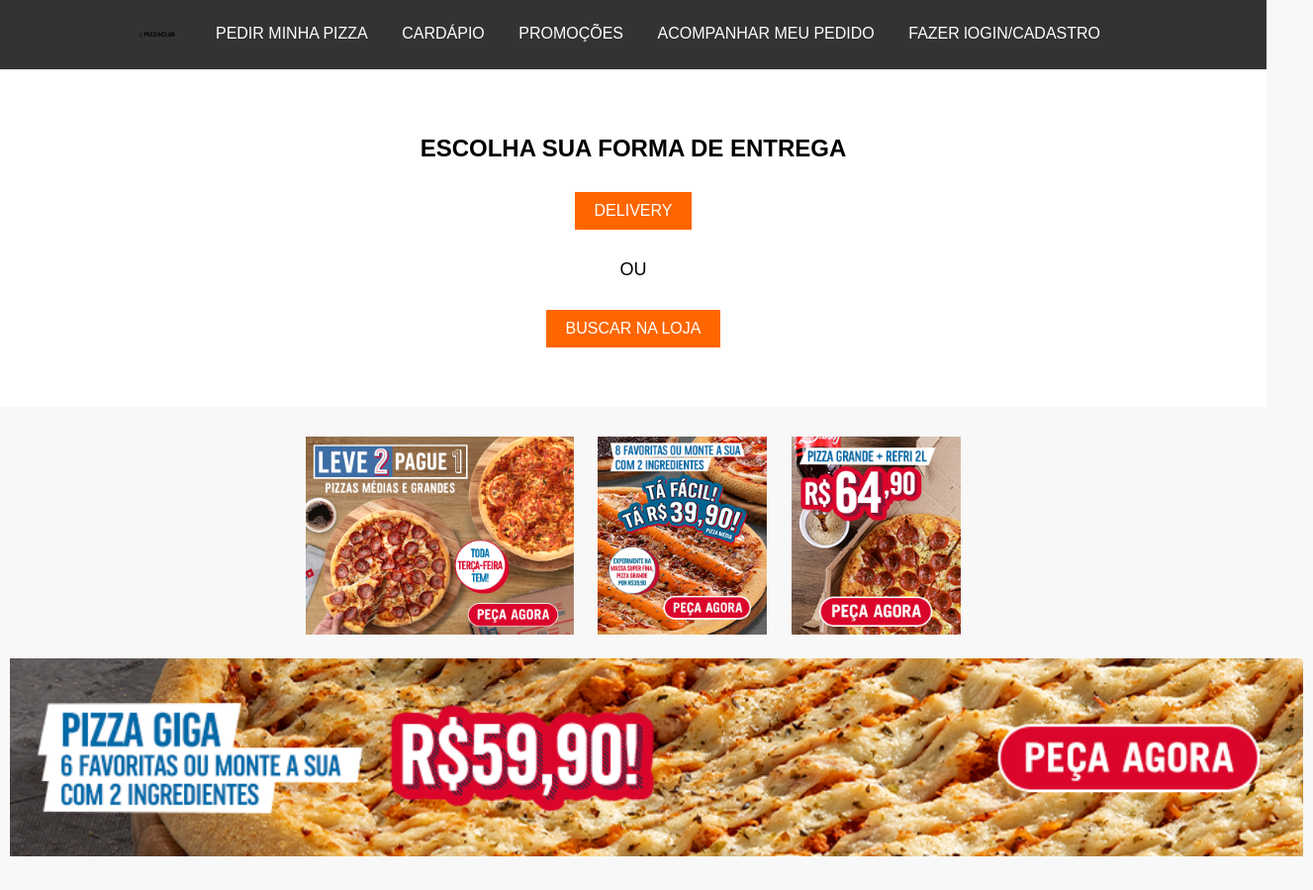
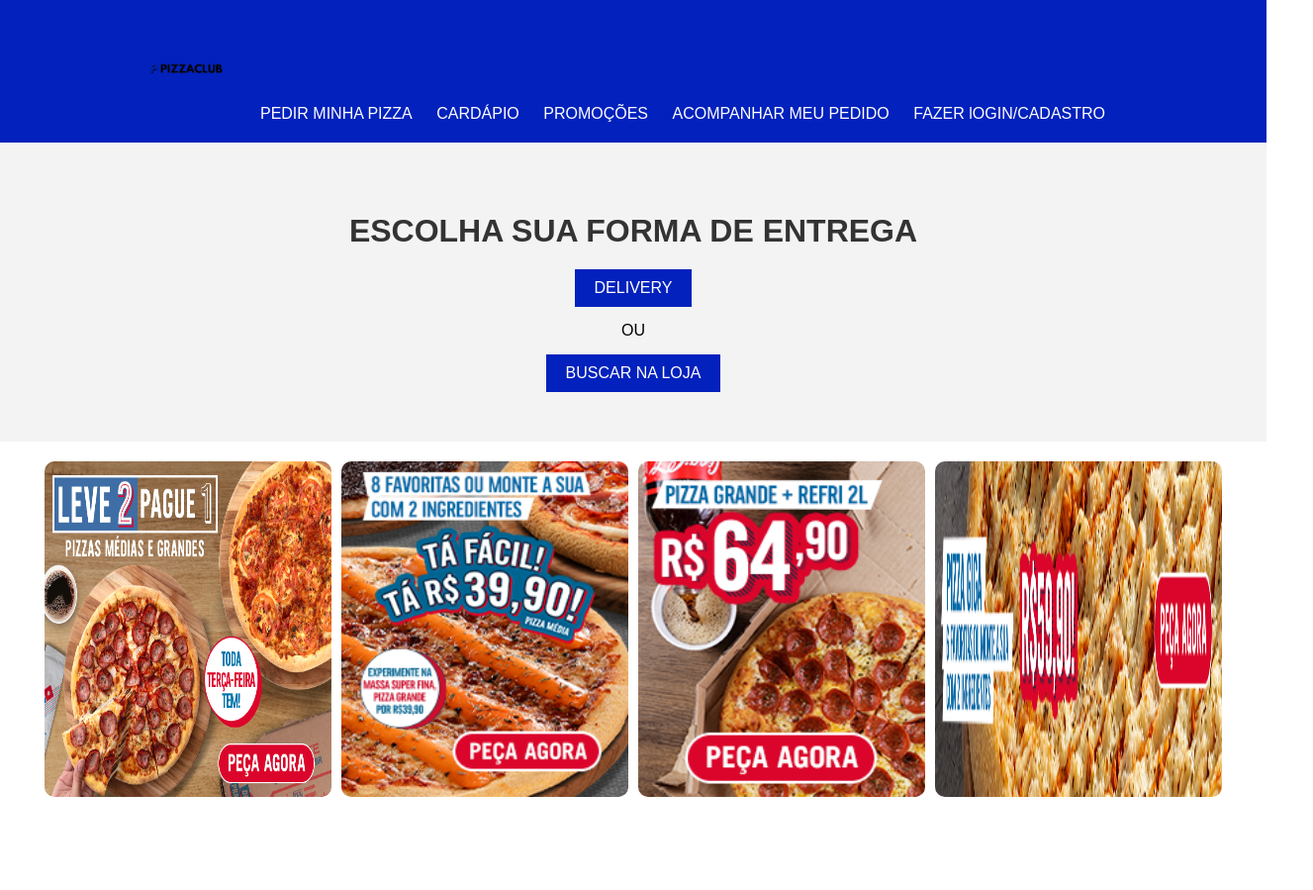
Before and after one commit to Douglas-Marcondes/PPizzaClub, a plain HTML site: page index.html in a window 1280 px wide. Shown: the whole page at 99% size, 1327 px wide, since content can reach past the window. After the commit the page ends 825 px from the top, so only its background shows below. Drawn offline with Linux system fonts and the light colour scheme.

Commit message:
Update index.css

```diff
--- a/index.css
+++ b/index.css
@@ -2,64 +2,64 @@ body {
     font-family: Arial, sans-serif;
     margin: 0;
     padding: 0;
-    background-color: #f8f8f8;
+    box-sizing: border-box;
 }
 
 .cabecalho {
-    background-color: #333;
-    padding: 10px 0;
+    background-color: #0221bd;
+    padding: 20px 0;
     text-align: center;
 }
 
 .cabecalho a {
     color: white;
     text-decoration: none;
-    margin: 0 15px;
+    margin: 0 10px;
     font-size: 16px;
 }
 
-.cabecalho .logo1 {
-    height: 50px;
-    vertical-align: middle;
-}
-
-.cabecalho .logo2 {
-    height: 30px;
-    vertical-align: middle;
+.logo1,
+.logo2 {
+    width: 100px; /* Tamanho das logos */
 }
 
 .parte1 {
+    background-color: #f3f3f3; /* Fundo cinza claro */
     text-align: center;
     padding: 50px 0;
-    background-color: #fff;
 }
 
 .parte1 h1 {
-    font-size: 24px;
+    color: #333333; /* Cor do texto */
     margin-bottom: 20px;
 }
 
 .parte1 button {
-    background-color: #ff6600;
+    background-color: #0221bd; /* Cor do botão vermelho */
     color: white;
     border: none;
     padding: 10px 20px;
-    margin: 10px;
+    margin: 0 10px;
     cursor: pointer;
     font-size: 16px;
 }
 
 .parte1 p {
-    font-size: 18px;
-    margin: 20px 0;
+    color: #000000; /* Cor do texto 'OU' */
+    margin: 15px 0;
 }
 
 .imagens {
-    text-align: center;
-    padding: 20px 0;
+    display: flex;
+    justify-content: center;
+    flex-wrap: wrap;
+    gap: 10px;
+    padding: 20px;
 }
 
 .imagens img {
-    margin: 10px;
-    height: 200px;
+    width: calc(25% - 20px); /* Ajuste para quatro imagens */
+    max-width: 100%;
+    height: auto;
+    border-radius: 10px;
 }
```
